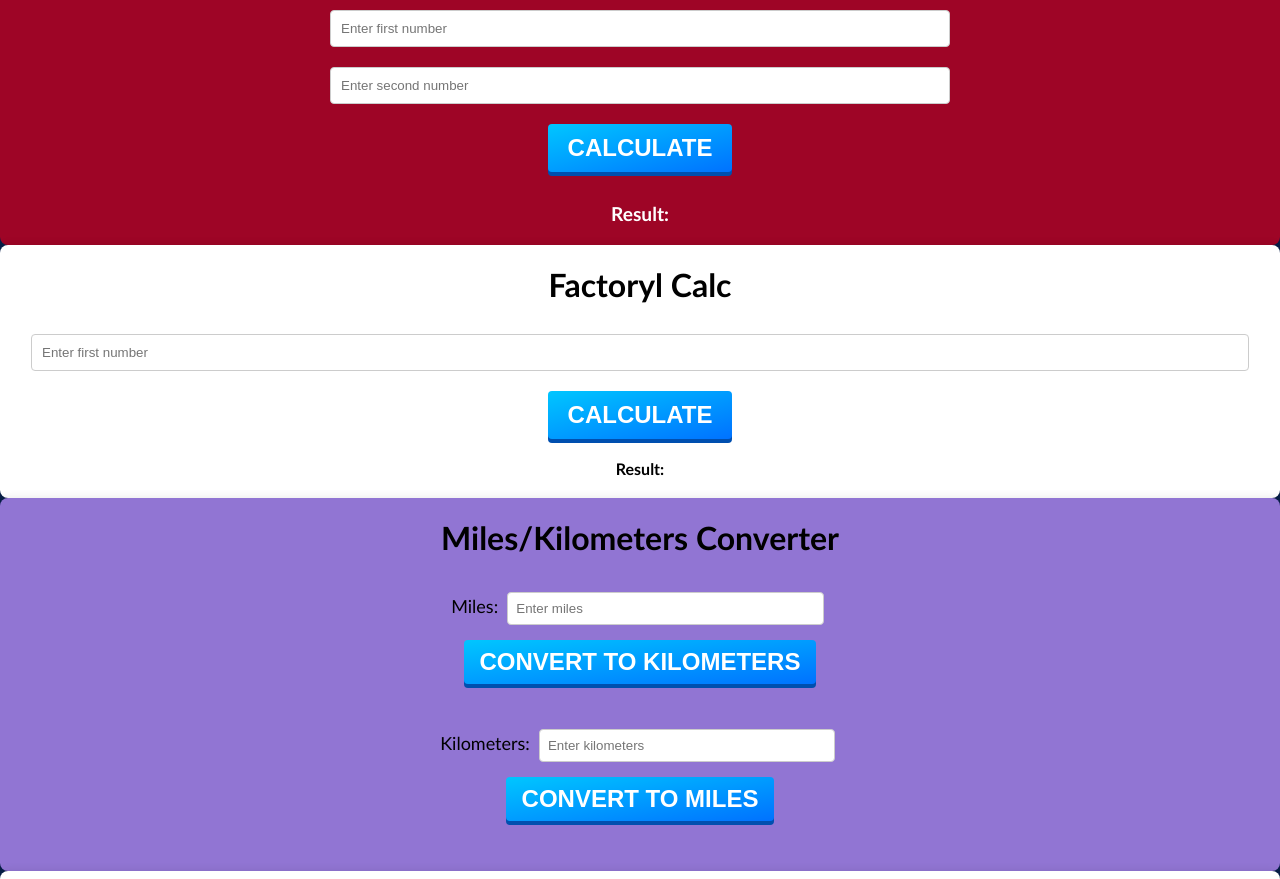
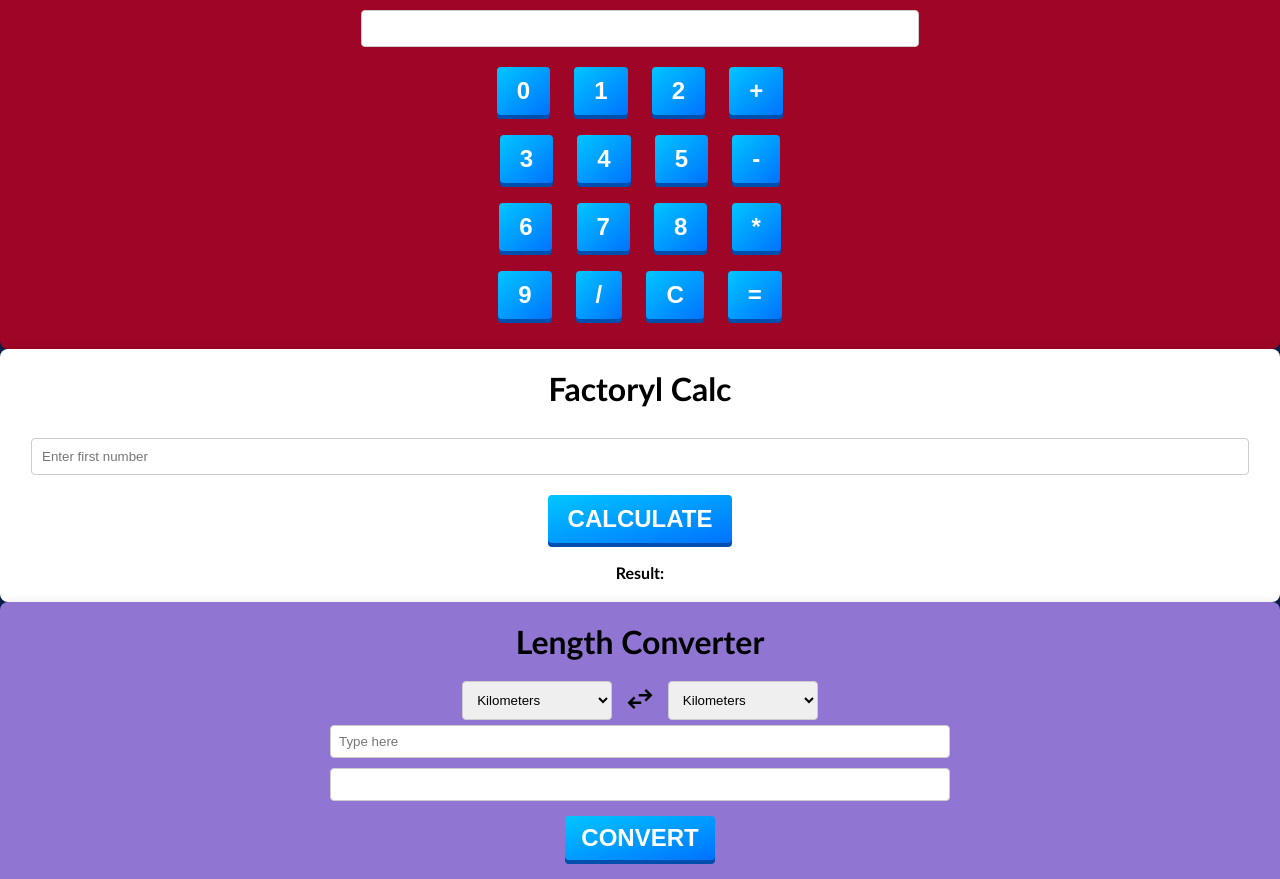
Before and after one commit to K-Zagwe/Js-Machine, a plain HTML site: page index.html in a window 1280 px wide. Shown: the part 1960-2839 px from the top of the page. Drawn offline with Linux system fonts and the light colour scheme.

Commit message:
meager change in the calculator and convertore

```diff
--- a/index.css
+++ b/index.css
@@ -182,12 +182,24 @@ h1 {
     margin-bottom: 20px;
 }
 
-.converter {
-    display: flex;
-    justify-content: space-around;
-    flex-wrap: wrap;
+.convertcontainer{
+	display: flex;
+	gap: .8rem;
+	align-items: center;
+	width: fit-content;
+	margin-inline: auto;
+	select{
+		padding: 10px;
+		width: calc(100% - 22px);
+		border: 1px solid #ccc;
+		border-radius: 4px;
+		width: 150px;
+	}
 }
-
+.buttons{
+	width: clamp(300px,60vw,360px);
+	margin-inline: auto;
+}
 .convert {
     margin: 10px;
 }
--- a/index.html
+++ b/index.html
@@ -158,11 +158,25 @@
     <div class="container" style="background-color: rgb(158, 5, 38); color: white;">
         <h1>Simple Calculator</h1>
         <div class="calculator">
-            <input style="width: 50%; " type="number" id="number1" placeholder="Enter first number">
-            <input style="width: 50%; "  type="number" id="number2" placeholder="Enter second number">
-            <br>
-            <button onclick="calculateSum()">Calculate</button>
-            <p id="result">Result: </p>
+            <input style="width: 45%;" id="pressholder" readonly>
+            <div class="buttons">
+                <button onclick="addtoinput('0')">0</button>
+                <button onclick="addtoinput('1')">1</button>
+                <button onclick="addtoinput('2')">2</button>
+                <button onclick="addtoinput('+')">+</button>
+                <button onclick="addtoinput('3')">3</button>
+                <button onclick="addtoinput('4')">4</button>
+                <button onclick="addtoinput('5')">5</button>
+                <button onclick="addtoinput('-')">-</button>
+                <button onclick="addtoinput('6')">6</button>
+                <button onclick="addtoinput('7')">7</button>
+                <button onclick="addtoinput('8')">8</button>
+                <button onclick="addtoinput('*')">*</button>
+                <button onclick="addtoinput('9')">9</button>
+                <button onclick="addtoinput('/')">/</button>
+                <button id='clear'>C</button>
+                <button onclick="calc()">=</button>
+            </div>
         </div>
     </div>
     <div class="container">
@@ -174,21 +188,30 @@
         </div>
     </div>
     <div class="container1">
-        <h1>Miles/Kilometers Converter</h1>
+        <h1>Length Converter</h1>
         <div class="converter">
-            <div class="convert">
-                <label for="miles">Miles:</label>
-                <input type="number" id="miles" placeholder="Enter miles">
-                <button onclick="convertMilesToKm()">Convert to Kilometers</button>
-                <p id="milesToKmResult"></p>
+            <div class="convertcontainer">
+                <select name="measurements" id="measurementsfrom">
+                    <option value="Kilometers">Kilometers</option>
+                    <option value="Miles">Miles</option>
+                    <option value="inch">inch</option>
+                    <option value="cm">cm</option>
+                    <option value="mm">mm</option>
+                </select>
+                <div><svg xmlns="http://www.w3.org/2000/svg" height="30px" viewBox="0 -960 960 960" width="30px" fill="#000000"><path d="M280-160 80-360l200-200 56 57-103 103h287v80H233l103 103-56 57Zm400-240-56-57 103-103H440v-80h287L624-743l56-57 200 200-200 200Z"/></svg>
+                  </div>
+                  <select name="measurements" id="measurementsto">
+                    <option value="Kilometers">Kilometers</option>
+                    <option value="Miles">Miles</option>
+                    <option value="inch">inch</option>
+                    <option value="cm">cm</option>
+                    <option value="mm">mm</option>
+                </select>
             </div>
-            <div class="convert">
-                <label for="kilometers">Kilometers:</label>
-                <input type="number" id="kilometers" placeholder="Enter kilometers">
-                <button onclick="convertKmToMiles()">Convert to Miles</button>
-                <p id="kmToMilesResult"></p>
-            </div>
+            <input type="number" placeholder="Type here" id="Numberinput">
+            <input type="number" readonly id="Returnvalue">
         </div>
+        <button onclick="Convert()">Convert</button>
     </div>
     <div class="container">
         <h1>Grade Calculator</h1>
--- a/index.js
+++ b/index.js
@@ -3,11 +3,11 @@
 let h;
 let k;
 let bmi;
-let p = document.getElementById("bmita")
-document.getElementById("sub").onclick = function(){
+let p = document.getElementById("bmita");
+document.getElementById("sub").onclick = function () {
 	h = document.getElementById("hhh").value;
 	k = document.getElementById("kkk").value;
-    bmi = k / h**2;
+	bmi = k / h ** 2;
 
 	document.getElementById("bmi").textContent = `your bmi is ${bmi.toFixed(2)}`;
 
@@ -130,19 +130,19 @@ subm.onclick = function () {
 		text.textContent = "you are not subscribed";
 	}
 	paymentM.forEach((Element) => {
-        let checkerarray = [Element]
+		let checkerarray = [Element];
 		if (!Element.checked) {
 			let nopayarray = [Element];
 			if (nopayarray.length === checkerarray.length) {
-                textp.textContent = 'please select one of the payment method'
+				textp.textContent = "please select one of the payment method";
 			}
 		}
 	});
-    pay()
+	pay();
 	function pay() {
 		paymentM.forEach((Element) => {
 			if (Element.checked) {
-				textp.textContent = 'you are paying with ' + Element.value;
+				textp.textContent = "you are paying with " + Element.value;
 			}
 		});
 	}
@@ -180,18 +180,22 @@ document.getElementById("subtax").onclick = function () {
 };
 ////////////////////////////////////////////////////////
 /////////sum///////////
-function calculateSum() {
-	const number1 = parseFloat(document.getElementById("number1").value);
-	const number2 = parseFloat(document.getElementById("number2").value);
+let pressholder = document.getElementById("pressholder");
+function addtoinput(button) {
+	pressholder.value += button;
+}
 
-	if (isNaN(number1) || isNaN(number2)) {
-		document.getElementById("result").innerText = "Please enter valid numbers";
-	} else {
-		const sum = number1 + number2;
-		document.getElementById("result").innerText = "Result: " + sum;
+function calc() {
+	try {
+		let calculater = eval(pressholder.value);
+		pressholder.value = calculater;
+	} catch (error) {
+		pressholder.value = "Math error";
 	}
 }
-
+document.getElementById("clear").onclick = function () {
+	pressholder.value = "";
+};
 ////////////////////////////////////////////////////////
 /////////sum///////////
 // script.js
@@ -204,63 +208,86 @@ function calculatefact() {
 	}
 
 	let factoryal = array.reduce(multiply);
-    document.getElementById('resultfact').textContent = 'Result: ' + factoryal;
+	document.getElementById("resultfact").textContent = "Result: " + factoryal;
 
 	function multiply(acc, element) {
 		return acc * element;
 	}
 }
 
-
-
-
-
-
-
-function convertMilesToKm() {
-    const miles = parseFloat(document.getElementById('miles').value);
-    if (isNaN(miles)) {
-        document.getElementById('milesToKmResult').innerText = 'Please enter a valid number.';
-        return;
+function Convert() {
+	const measurementsfrom = document.getElementById("measurementsfrom").value;
+	const measurementsto = document.getElementById("measurementsto").value;
+	let Numberinput = parseFloat(document.getElementById("Numberinput").value);
+	let Returnvalue = document.getElementById("Returnvalue");
+	if (measurementsfrom === measurementsto) {
+		Returnvalue.value = Numberinput;
+	} else if (measurementsfrom == "Kilometers" && measurementsto == "Miles") {
+		Returnvalue.value = Numberinput * 1.60934;
+	} else if (measurementsfrom == "Miles" && measurementsto == "Kilometers") {
+		Returnvalue.value = Numberinput / 1.60934;
+	} else if (measurementsfrom == "Kilometers" && measurementsto == "inch") {
+		Returnvalue.value = Numberinput * 39370.1;
+	} else if (measurementsfrom == "inch" && measurementsto == "Kilometers") {
+		Returnvalue.value = Numberinput / 39370.1;
+	} else if (measurementsfrom == "cm" && measurementsto == "Kilometers") {
+		Returnvalue.value = Numberinput / 100000;
+	} else if (measurementsfrom == "Kilometers" && measurementsto == "cm") {
+		Returnvalue.value = Numberinput * 100000;
+	}else if (measurementsfrom == "mm" && measurementsto == "Kilometers") {
+		Returnvalue.value = Numberinput / 1000000;
+	}else if (measurementsfrom == "Kilometers" && measurementsto == "mm") {
+		Returnvalue.value = Numberinput * 1000000;
+	} else if (measurementsfrom == "Miles" && measurementsto == "inch") {
+		Returnvalue.value = Numberinput * 63360;
+	} else if (measurementsfrom == "inch" && measurementsto == "Miles") {
+		Returnvalue.value = Numberinput / 63360;
+	}else if (measurementsfrom == "Miles" && measurementsto == "cm") {
+		Returnvalue.value = Numberinput * 160934;
+	}else if (measurementsfrom == "cm" && measurementsto == "Miles") {
+		Returnvalue.value = Numberinput / 160934;
+	}else if (measurementsfrom == "Miles" && measurementsto == "mm") {
+		Returnvalue.value = Numberinput * 1.609e+6;
+	}else if (measurementsfrom == "mm" && measurementsto == "Miles") {
+		Returnvalue.value = Numberinput / 1.609e+6;
+	}else if (measurementsfrom == "inch" && measurementsto == "cm") {
+		Returnvalue.value = Numberinput * 2.54;
+	}else if (measurementsfrom == "cm" && measurementsto == "inch") {
+		Returnvalue.value = Numberinput / 2.54;
+	}else if (measurementsfrom == "inch" && measurementsto == "mm") {
+		Returnvalue.value = Numberinput * 25.4;
+	}else if (measurementsfrom == "mm" && measurementsto == "inch") {
+		Returnvalue.value = Numberinput / 25.4;
+	}else if (measurementsfrom == "cm" && measurementsto == "mm") {
+		Returnvalue.value = Numberinput * 10;
+	}else if (measurementsfrom == "mm" && measurementsto == "cm") {
+		Returnvalue.value = Numberinput / 10;
 	}
-    const km = miles * 1.60934;
-    document.getElementById('milesToKmResult').innerText = `${miles} miles is equal to ${km.toFixed(2)} kilometers.`;
 }
 
-function convertKmToMiles() {
-    const km = parseFloat(document.getElementById('kilometers').value);
-    if (isNaN(km)) {
-        document.getElementById('kmToMilesResult').innerText = 'Please enter a valid number.';
-        return;
-    }
-    const miles = km / 1.60934;
-    document.getElementById('kmToMilesResult').innerText = `${km} kilometers is equal to ${miles.toFixed(2)} miles.`;
-}
-
-
-
-
+//-------------------------------------------------------------------------------------------
 
 function calculateGrade() {
-    const marks = document.getElementById('marks').value;
+	const marks = document.getElementById("marks").value;
 	let grade;
 
 	if (marks >= 90) {
-        grade = 'A+';
+		grade = "A+";
 	} else if (marks >= 80) {
-        grade = 'A';
+		grade = "A";
 	} else if (marks >= 70) {
-        grade = 'B';
+		grade = "B";
 	} else if (marks >= 60) {
-        grade = 'C';
+		grade = "C";
 	} else if (marks >= 50) {
-        grade = 'D';
+		grade = "D";
 	} else if (marks >= 40) {
-        grade = 'E';
+		grade = "E";
 	} else {
-        grade = 'F';
+		grade = "F";
 	}
 
-    document.getElementById('resultGrade').textContent = `Your Grade is: ${grade}`;
-
+	document.getElementById(
+		"resultGrade"
+	).textContent = `Your Grade is: ${grade}`;
 }
```
Lines whose indentation alone changed are shown as unchanged.
